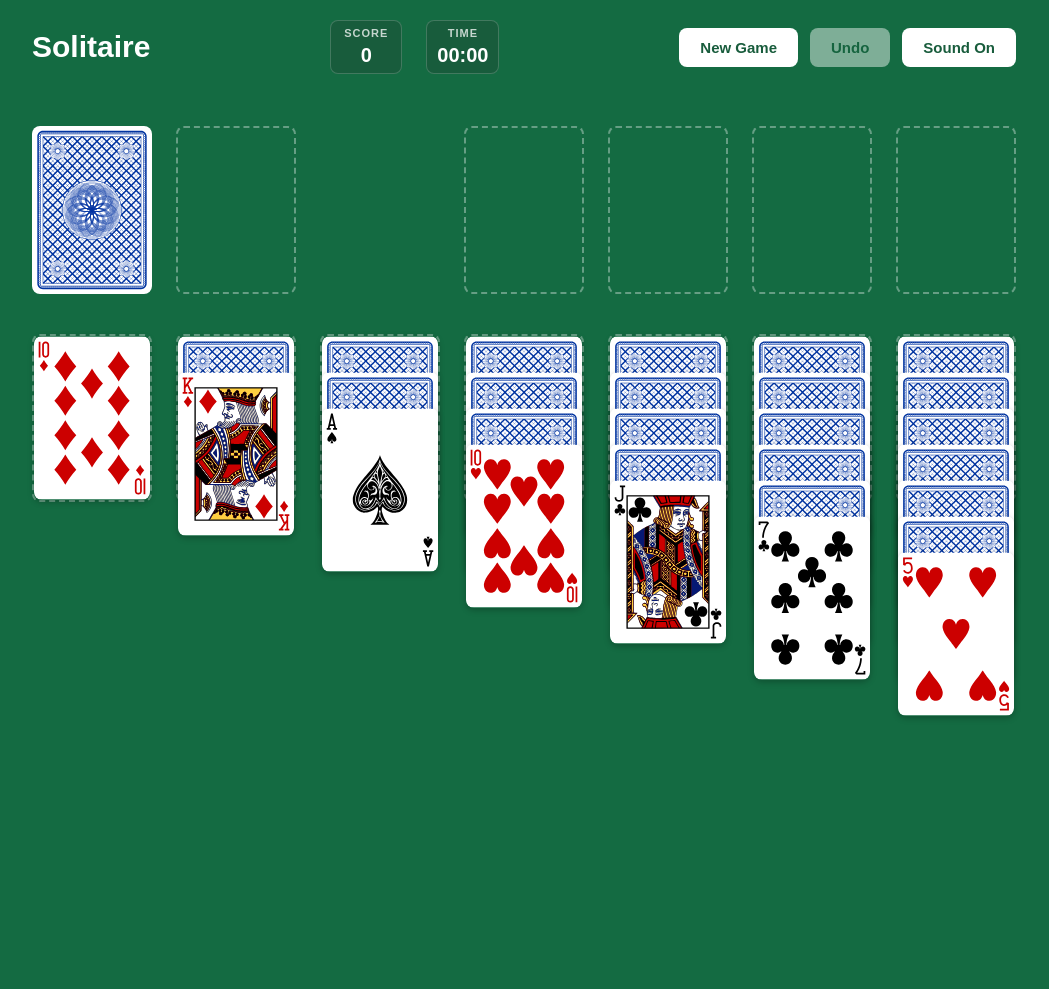
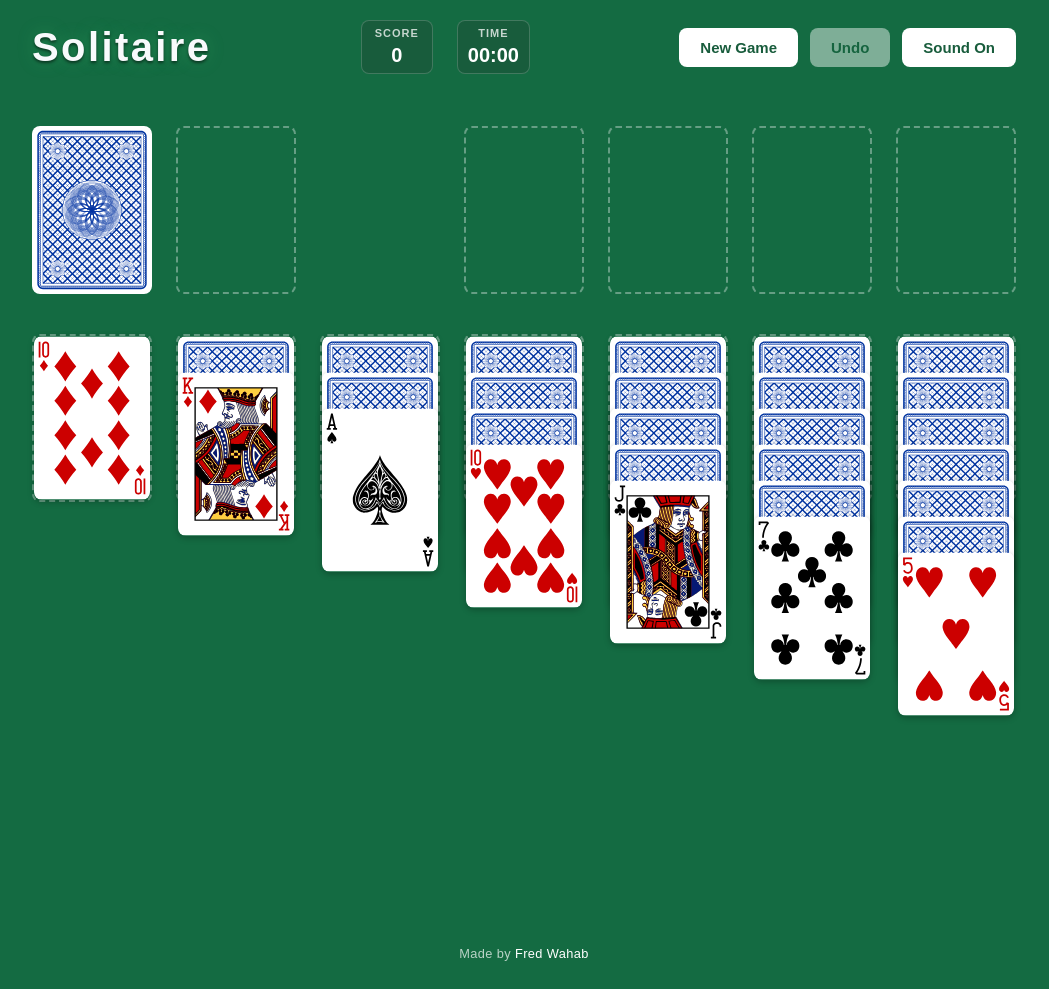
Before and after one commit to FredWahab/Solitaire, a website built with Vite: page index.html in a window 1280 px wide. Shown: the whole page, without its empty margins (116-1165 px from the left). Before the commit the page ends 800 px from the top, so only its background shows below. Built offline with nearby package versions, Linux system fonts and the light colour scheme.

Commit message:
h1 and footer

```diff
--- a/src/style.css
+++ b/src/style.css
@@ -55,10 +55,16 @@ body {
 
 .game-title {
     margin: 0;
-    color: var(--text-white);
-    font-size: 30px;
-    font-weight: 700;
+    color: #f8fafc;
+    font-size: clamp(1.75rem, 4vw, 2.5rem);
+    font-weight: 800;
+    letter-spacing: 0.06em;
+    line-height: 1.15;
     flex-shrink: 0;
+
+    text-shadow:
+        0 2px 3px rgba(0, 0, 0, 0.5),
+        0 0 18px rgba(74, 222, 128, 0.25);
 }
 
 /* Score and timer occupy the center of the toolbar. */
@@ -180,6 +186,7 @@ body {
     width: min(100%, calc(var(--game-width) + 64px));
     margin: 0 auto;
     padding: 32px;
+    padding-bottom: calc(32px + var(--card-height) + 6 * var(--tableau-offset));
 }
 
 .top-row,
@@ -269,6 +276,32 @@ body {
     outline: 3px solid var(--selection-gold);
     outline-offset: 2px;
     z-index: 10;
+}
+
+/* ==========================================================
+   Portfolio Footer
+   ========================================================== */
+
+.game-footer {
+    margin: 20px auto;
+    padding: 8px 16px;
+
+    color: rgba(255, 255, 255, 0.7);
+    font-size: 0.8rem;
+    letter-spacing: 0.03em;
+    text-align: center;
+}
+
+.game-footer a {
+    color: #ffffff;
+    text-decoration: none;
+    transition: color 0.2s ease;
+}
+
+.game-footer a:hover,
+.game-footer a:focus-visible {
+    color: #d9b65d;
+    text-decoration: underline;
 }
 
 /* ==========================================================
--- a/src/ui/SolitaireRenderer.js
+++ b/src/ui/SolitaireRenderer.js
@@ -122,6 +122,21 @@ export class SolitaireRenderer {
     board.appendChild(tableauRow);
 
     this.container.appendChild(board);
+
+    // Portfolio footer
+    const footer = document.createElement('footer');
+    footer.className = 'game-footer';
+
+    footer.append('Made by ');
+
+    const authorLink = document.createElement('a');
+    authorLink.href = 'https://github.com/FredWahab';
+    authorLink.textContent = 'Fred Wahab';
+    authorLink.target = '_blank';
+    authorLink.rel = 'noopener noreferrer';
+
+    footer.appendChild(authorLink);
+    this.container.appendChild(footer);
 
     // Pause overlay
     const pauseOverlay = document.createElement('div');
```
